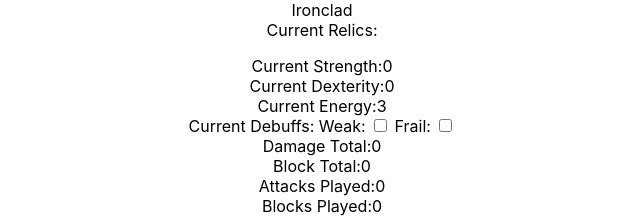
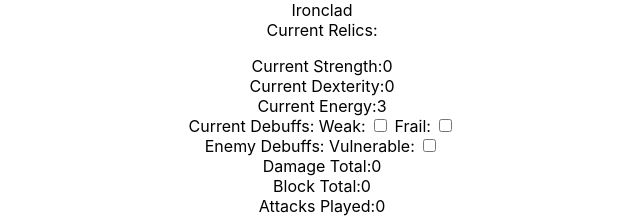
Before and after one commit to Pfdiamond13/spireslayer, a React (Create React App) app: page / in a window 1280 px wide. Shown: the top 218 px of the page, without its empty margins (318-958 px from the left). Built offline with nearby package versions, Linux system fonts and the light colour scheme.

Commit message:
fix entrenched and limit breakw

```diff
--- a/src/App.tsx
+++ b/src/App.tsx
@@ -119,6 +119,7 @@
       energy: energy - playedCard.energy,
       enemyIsWeak: newProps.enemyIsWeak,
       enemyIsVulnerable: newProps.enemyIsVulnerable,
+      strength: newProps.strength,
 
     });
   }
@@ -154,6 +155,9 @@
       cardsExhausted,
       selectedCard,
       cards,
+      selfIsWeak,
+      selfIsFrail,
+      enemyIsVulnerable,
     } = this.state;
 
     const cardsPlayed = listOfCardsPlayed.map((card) => (
@@ -200,9 +204,14 @@
         <div>
           Current Debuffs:
           <label> Weak: </label>
-          <input type="checkbox" value="weak" name="weak" onChange={(e) => this.controlDebuff(e)} />
+          <input type="checkbox" value="weak" checked={selfIsWeak} name="weak" onChange={(e) => this.controlDebuff(e)} />
           <label> Frail: </label>
-          <input type="checkbox" value="frail" onChange={(e) => this.controlDebuff(e)} />
+          <input type="checkbox" value="frail" checked={selfIsFrail} onChange={(e) => this.controlDebuff(e)} />
+        </div>
+        <div>
+          Enemy Debuffs:
+          <label> Vulnerable: </label>
+          <input type="checkbox" value="enemyIsVulnerable" checked={enemyIsVulnerable} name="enemyIsVulnerable" readOnly />
         </div>
         <div>
           Damage Total:
--- a/src/dummyData.ts
+++ b/src/dummyData.ts
@@ -34,7 +34,7 @@
 const data: { cards: Card[] } = {
   cards: [
     { name: 'Strike', src: 'https://vignette.wikia.nocookie.net/slay-the-spire/images/0/06/Strike_R.png', dmg: 6, block: 0, energy: 1, type: CardType.Attack, action: generateDefaultAction(6, null)},
-    { name: 'Block', src: 'https://vignette.wikia.nocookie.net/slay-the-spire/images/7/7d/Defend_R.png', dmg: 0, block: 5, energy: 1, type: CardType.Skill, action: generateDefaultAction(null, 0)},
+    { name: 'Block', src: 'https://vignette.wikia.nocookie.net/slay-the-spire/images/7/7d/Defend_R.png', dmg: 0, block: 5, energy: 1, type: CardType.Skill, action: generateDefaultAction(null, 5)},
     { name: 'Bash', src: 'https://vignette.wikia.nocookie.net/slay-the-spire/images/d/d8/Bash.png', dmg: 8, block: 0, energy: 2, type: CardType.Attack, action:
       (gameProps, calculateDamage, _calculateBlock) => {
         let newProps = { ...gameProps, enemyIsVulnerable: true, computedDamage: calculateDamage(8), computedBlock: 0 };
@@ -102,7 +102,7 @@
     { name: 'Barricade', src: 'https://vignette.wikia.nocookie.net/slay-the-spire/images/1/12/Barricade.png', dmg: 0, block: 0, energy: 3, type: CardType.Power,  action: generateDefaultAction(null, null)},
     { name: 'Dual Wield', src: 'https://vignette.wikia.nocookie.net/slay-the-spire/images/6/61/DualWield.png', dmg: 0, block: 0, energy: 1, type: CardType.Skill,  action: generateDefaultAction(null, null)},
     { name: 'Entrench', src: 'https://vignette.wikia.nocookie.net/slay-the-spire/images/a/a2/Entrench.png', dmg: 0, block: 0, energy: 2, type: CardType.Skill, action: (gameProps, _calculateDamage, _calculateBlock) => {
-      let newProps = { ...gameProps, blockTotal: gameProps.blockTotal * 2}
+      let newProps = { ...gameProps, computedBlock: gameProps.blockTotal}
       return newProps;
     }},
     { name: 'Disarm', src: 'https://vignette.wikia.nocookie.net/slay-the-spire/images/2/29/Disarm.png', dmg: 0, block: 0, energy: 1, type: CardType.Skill,  action: generateDefaultAction(null, null)},
@@ -110,7 +110,7 @@
     { name: 'True Grit', src: 'https://vignette.wikia.nocookie.net/slay-the-spire/images/4/46/TrueGrit.png', dmg: 0, block: 7, energy: 1, type: CardType.Skill,  action: generateDefaultAction(null, 7)},
     { name: 'Battle Trance', src: 'https://vignette.wikia.nocookie.net/slay-the-spire/images/3/3a/BattleTrance.png', dmg: 0, block: 0, energy: 0, type: CardType.Skill,  action: generateDefaultAction(null, null)},
     { name: 'Bloodletting', src: 'https://vignette.wikia.nocookie.net/slay-the-spire/images/f/ff/Bloodletting.png', dmg: 0, block: 0, energy: 0, type: CardType.Skill,  action: generateDefaultAction(null, null)},
-    { name: 'Dual Wield', src: 'https://vignette.wikia.nocookie.net/slay-the-spire/images/6/61/DualWield.png', dmg: 0, block: 0, energy: 1, type: CardType.Skill,  action: generateDefaultAction(null, null)},
+    { name: 'Burning Pact', src: 'https://vignette.wikia.nocookie.net/slay-the-spire/images/6/61/BurningPact.png', dmg: 0, block: 0, energy: 1, type: CardType.Skill,  action: generateDefaultAction(null, null)},
     { name: 'Flex', src: 'https://vignette.wikia.nocookie.net/slay-the-spire/images/5/5a/Flex.png', dmg: 0, block: 0, energy: 0, type: CardType.Skill,  action: (gameProps, _calculateDamage, _calculateBlock) => {
       let newProps = { ...gameProps, strength: gameProps.strength + 4}
       return newProps;
@@ -134,7 +134,7 @@
     { name: 'Exhume', src: 'https://vignette.wikia.nocookie.net/slay-the-spire/images/1/1b/Exhume.png', dmg: 0, block: 0, energy: 1, type: CardType.Skill,  action: generateDefaultAction(null, null)},
     { name: 'Impervious', src: 'https://vignette.wikia.nocookie.net/slay-the-spire/images/e/e3/Impervious.png', dmg: 0, block: 30, energy: 1, type: CardType.Skill,  action: generateDefaultAction(null, 30)},
     { name: 'Limit Break', src: 'https://vignette.wikia.nocookie.net/slay-the-spire/images/8/8c/LimitBreak.png', dmg: 0, block: 0, energy: 1, type: CardType.Skill,  action: (gameProps, _calculateDamage, _calculateBlock) => {
-      let newProps = { ...gameProps, strength: gameProps.strength ** 2}
+      let newProps = { ...gameProps, strength: gameProps.strength * 2}
       return newProps;
     }},
     { name: 'Offering', src: 'https://vignette.wikia.nocookie.net/slay-the-spire/images/4/47/Offering.png', dmg: 0, block: 0, energy: 0, type: CardType.Skill,  action: generateDefaultAction(null, null)},
```
